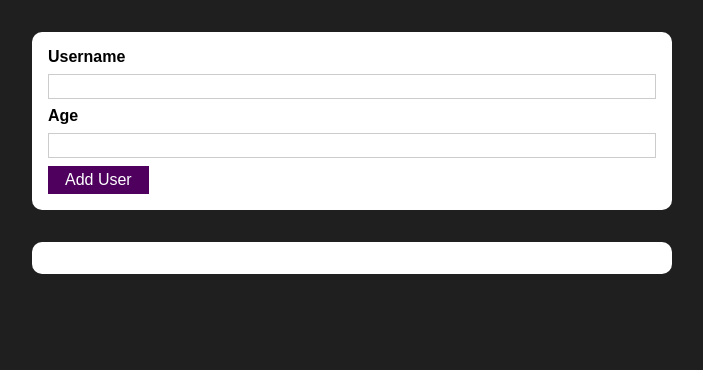
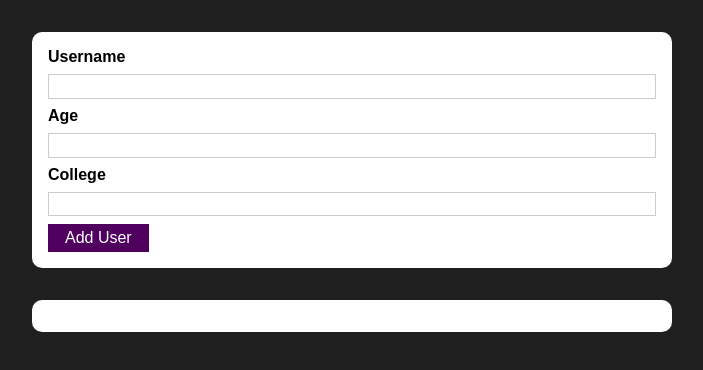
Before and after one commit to saurabh-r1/project-task1, a React (Create React App) app: page / in a window 1280 px wide. Shown: the top 370 px of the page, without its empty margins (288-991 px from the left). Built offline with nearby package versions, Linux system fonts and the light colour scheme.

Commit message:
added refs & a input field

```diff
--- a/src/App.js
+++ b/src/App.js
@@ -6,9 +6,9 @@ import UserList from "./components/Users/UserList";
 const App=()=>{
   const [userList,setUserList]= useState([]);
 
-  const addUserHandler=(uName, uAge)=>{
+  const addUserHandler=(uName, uAge, uCollege)=>{
     setUserList((prevUsersList)=>{
-      return [...prevUsersList, {name:uName, age:uAge, id:Math.random().toString()}]
+      return [...prevUsersList, {name:uName, age:uAge, college:uCollege, id:Math.random().toString()}]
     });
   }
 
--- a/src/components/Users/AddUser.js
+++ b/src/components/Users/AddUser.js
@@ -8,6 +8,7 @@ import Wrapper from "../Helpers/Wrapper";
 const AddUser = (props) => {
   const nameInputref=useRef();
   const ageInputref=useRef();
+  const collegeInputref=useRef();
 
   const [error, setError] = useState();
 
@@ -15,10 +16,12 @@ const AddUser = (props) => {
     event.preventDefault();
     const enteredName=nameInputref.current.value;
     const enteredUserAge=ageInputref.current.value;
-    if (enteredName.trim().length === 0 || enteredUserAge.trim().length === 0) {
+    const enteredCollege=collegeInputref.current.value;
+
+    if (enteredCollege.trim().length === 0 || enteredName.trim().length === 0 || enteredUserAge.trim().length === 0) {
       setError({
         title: "Invalid input",
-        message: "Please enter a valid name and age (non-empty values)",
+        message: "Please enter a valid name, age and college (non-empty values)",
       });
       return;
     }
@@ -29,9 +32,10 @@ const AddUser = (props) => {
       });
       return;
     }
-    props.onAddUser(enteredName, enteredUserAge);
+    props.onAddUser(enteredName, enteredUserAge,enteredCollege);
     nameInputref.current.value='';
     ageInputref.current.value='';
+    collegeInputref.current.value='';
   };
 
   const errorHandler = () => {
@@ -61,6 +65,12 @@ const AddUser = (props) => {
             type="number"
             ref={ageInputref}
           />
+          <label htmlFor="college">College</label>
+          <input
+            id="college"
+            type="text"
+            ref={collegeInputref}
+          />
           <Button type="submit">Add User</Button>
         </form>
       </Card>
--- a/src/components/Users/UserList.js
+++ b/src/components/Users/UserList.js
@@ -9,7 +9,7 @@ const UserList = (props) => {
       <ul>
         {props.users.map((user) => (
           <li key={user.id}>
-            {user.name}({user.age} years old)
+            {user.name}({user.age} years old) (College : {user.college})
           </li>
         ))}
       </ul>
```
